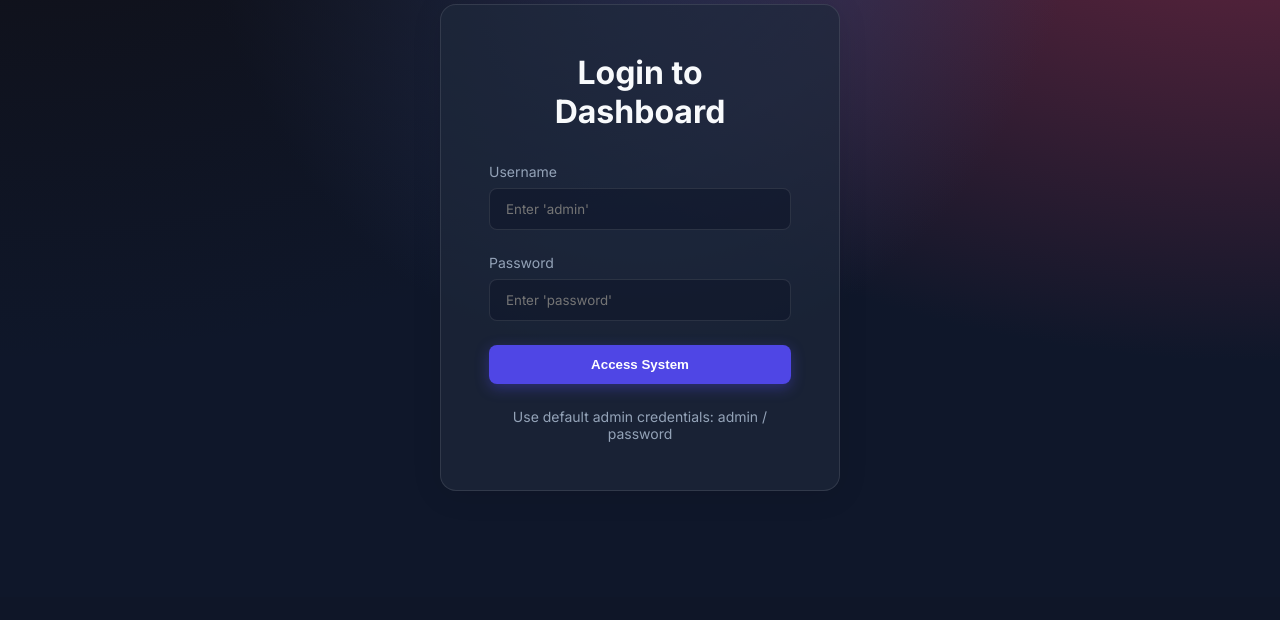
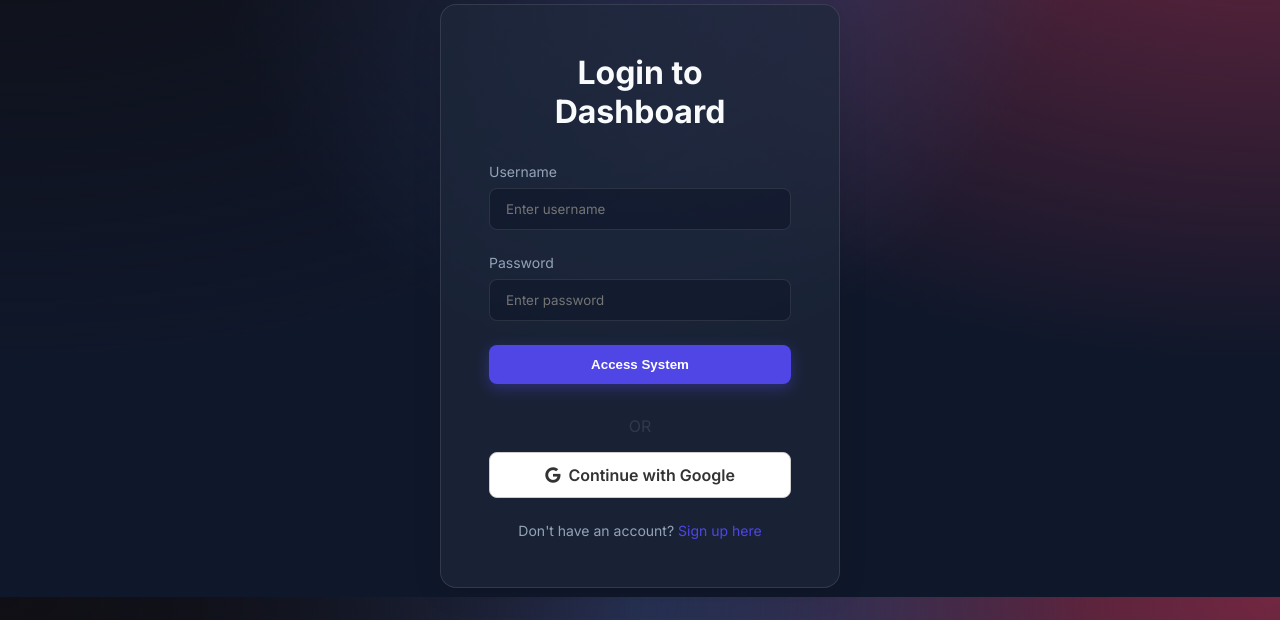
Before and after one commit to riavinod00/authenticity-validator, a Flask app: page /login in a window 1280 px wide. Shown: the part 203-823 px from the top of the page. Before the commit the page ends 694 px from the top, so only its background shows below. Run offline with Flask 3, Linux system fonts and the light colour scheme; some libraries are stand-ins or nearby versions.

Commit message:
Added User Registration and Google OAuth Integration

```diff
--- a/app.py
+++ b/app.py
@@ -7,6 +7,7 @@ from flask import Flask, render_template, request, redirect, url_for, flash, jso
 from flask_login import LoginManager, login_user, logout_user, login_required, current_user
 from werkzeug.security import generate_password_hash, check_password_hash
 from werkzeug.utils import secure_filename
+from authlib.integrations.flask_client import OAuth
 from models import db, User, Certificate, VerificationHistory
 
 app = Flask(__name__)
@@ -14,6 +15,24 @@ app.config['SECRET_KEY'] = 'super-secret-key-keep-it-simple'
 basedir = os.path.abspath(os.path.dirname(__name__))
 app.config['SQLALCHEMY_DATABASE_URI'] = 'sqlite:///' + os.path.join(basedir, 'database.db')
 app.config['SQLALCHEMY_TRACK_MODIFICATIONS'] = False
+
+# OAuth Setup
+app.config['GOOGLE_CLIENT_ID'] = os.environ.get("GOOGLE_CLIENT_ID", "YOUR_GOOGLE_CLIENT_ID_HERE")
+app.config['GOOGLE_CLIENT_SECRET'] = os.environ.get("GOOGLE_CLIENT_SECRET", "YOUR_GOOGLE_CLIENT_SECRET_HERE")
+oauth = OAuth(app)
+google = oauth.register(
+    name='google',
+    client_id=app.config['GOOGLE_CLIENT_ID'],
+    client_secret=app.config['GOOGLE_CLIENT_SECRET'],
+    access_token_url='https://accounts.google.com/o/oauth2/token',
+    access_token_params=None,
+    authorize_url='https://accounts.google.com/o/oauth2/auth',
+    authorize_params=None,
+    api_base_url='https://www.googleapis.com/oauth2/v1/',
+    userinfo_endpoint='https://openidconnect.googleapis.com/v1/userinfo',
+    client_kwargs={'scope': 'email profile'},
+    jwks_uri = "https://www.googleapis.com/oauth2/v3/certs"
+)
 
 # Upload configuration
 UPLOAD_FOLDER = os.path.join(basedir, 'uploads')
@@ -63,7 +82,7 @@ def login():
         password = request.form.get('password')
 
         user = User.query.filter_by(username=username).first()
-        if user and check_password_hash(user.password_hash, password):
+        if user and user.password_hash and check_password_hash(user.password_hash, password):
             login_user(user)
             return redirect(url_for('dashboard'))
         else:
@@ -71,6 +90,61 @@ def login():
             return redirect(url_for('login'))
 
     return render_template('login.html')
+
+@app.route('/register', methods=['GET', 'POST'])
+def register():
+    if current_user.is_authenticated:
+        return redirect(url_for('dashboard'))
+
+    if request.method == 'POST':
+        username = request.form.get('username')
+        email = request.form.get('email')
+        password = request.form.get('password')
+
+        user_exists = User.query.filter((User.username == username) | ((User.email == email) & (User.email != ''))).first()
+        if user_exists:
+            flash('Username or Email already exists. Please login.')
+            return redirect(url_for('register'))
+
+        hashed_password = generate_password_hash(password, method='pbkdf2:sha256')
+        new_user = User(username=username, email=email, password_hash=hashed_password)
+        db.session.add(new_user)
+        db.session.commit()
+
+        login_user(new_user)
+        return redirect(url_for('dashboard'))
+
+    return render_template('register.html')
+
+@app.route('/login/google')
+def login_google():
+    redirect_uri = url_for('authorize_google', _external=True)
+    return google.authorize_redirect(redirect_uri)
+
+@app.route('/authorize/google')
+def authorize_google():
+    token = google.authorize_access_token()
+    resp = google.get('userinfo')
+    user_info = resp.json()
+
+    email = user_info.get('email')
+    google_id = user_info.get('id')
+    username = user_info.get('name')
+
+    user = User.query.filter_by(google_id=google_id).first()
+    if not user:
+        user = User.query.filter_by(email=email).first()
+        if user:
+            user.google_id = google_id
+            db.session.commit()
+        else:
+            # Create a new user from Google
+            user = User(username=username, email=email, google_id=google_id)
+            db.session.add(user)
+            db.session.commit()
+
+    login_user(user)
+    return redirect(url_for('dashboard'))
 
 @app.route('/logout')
 @login_required
--- a/models.py
+++ b/models.py
@@ -7,7 +7,9 @@ db = SQLAlchemy()
 class User(UserMixin, db.Model):
     id = db.Column(db.Integer, primary_key=True)
     username = db.Column(db.String(100), unique=True, nullable=False)
-    password_hash = db.Column(db.String(200), nullable=False)
+    email = db.Column(db.String(150), unique=True, nullable=True)
+    password_hash = db.Column(db.String(200), nullable=True)
+    google_id = db.Column(db.String(200), unique=True, nullable=True)
 
 class Certificate(db.Model):
     id = db.Column(db.Integer, primary_key=True)
--- a/requirements.txt
+++ b/requirements.txt
@@ -3,3 +3,5 @@ Flask-SQLAlchemy==3.1.1
 Flask-Login==0.6.3
 Werkzeug==3.0.1
 gunicorn==21.2.0
+Authlib==1.3.0
+requests==2.31.0
--- a/static/css/style.css
+++ b/static/css/style.css
@@ -92,6 +92,19 @@ body {
 }
 .btn-outline:hover {
   background: rgba(255, 255, 255, 0.05);
+}
+.btn-google {
+  background: white;
+  color: #333;
+  border: 1px solid #ccc;
+  display: flex;
+  align-items: center;
+  justify-content: center;
+  gap: 0.5rem;
+}
+.btn-google:hover {
+  background: #f1f5f9;
+  transform: translateY(-2px);
 }
 
 /* Forms */
--- a/templates/login.html
+++ b/templates/login.html
@@ -8,16 +8,23 @@
     <form method="POST" action="{{ url_for('login') }}">
         <div class="form-group">
             <label for="username">Username</label>
-            <input type="text" id="username" name="username" class="form-control" required placeholder="Enter 'admin'">
+            <input type="text" id="username" name="username" class="form-control" required placeholder="Enter username">
         </div>
         <div class="form-group">
             <label for="password">Password</label>
-            <input type="password" id="password" name="password" class="form-control" required placeholder="Enter 'password'">
+            <input type="password" id="password" name="password" class="form-control" required placeholder="Enter password">
         </div>
-        <button type="submit" class="btn btn-primary" style="width: 100%;">Access System</button>
+        <button type="submit" class="btn btn-primary" style="width: 100%; margin-bottom: 1rem;">Access System</button>
     </form>
+
+    <div style="text-align: center; margin: 1rem 0; color: var(--border);">OR</div>
+
+    <a href="{{ url_for('login_google') }}" class="btn btn-google" style="width: 100%;">
+        <i class="fa-brands fa-google"></i> Continue with Google
+    </a>
+
     <p style="text-align: center; margin-top: 1.5rem; color: var(--text-muted); font-size: 0.875rem;">
-        Use default admin credentials: admin / password
+        Don't have an account? <a href="{{ url_for('register') }}" style="color: var(--primary); text-decoration: none;">Sign up here</a>
     </p>
 </div>
 {% endblock %}
```
Also changed, not shown: templates/register.html (added, +34 -0 lines).
